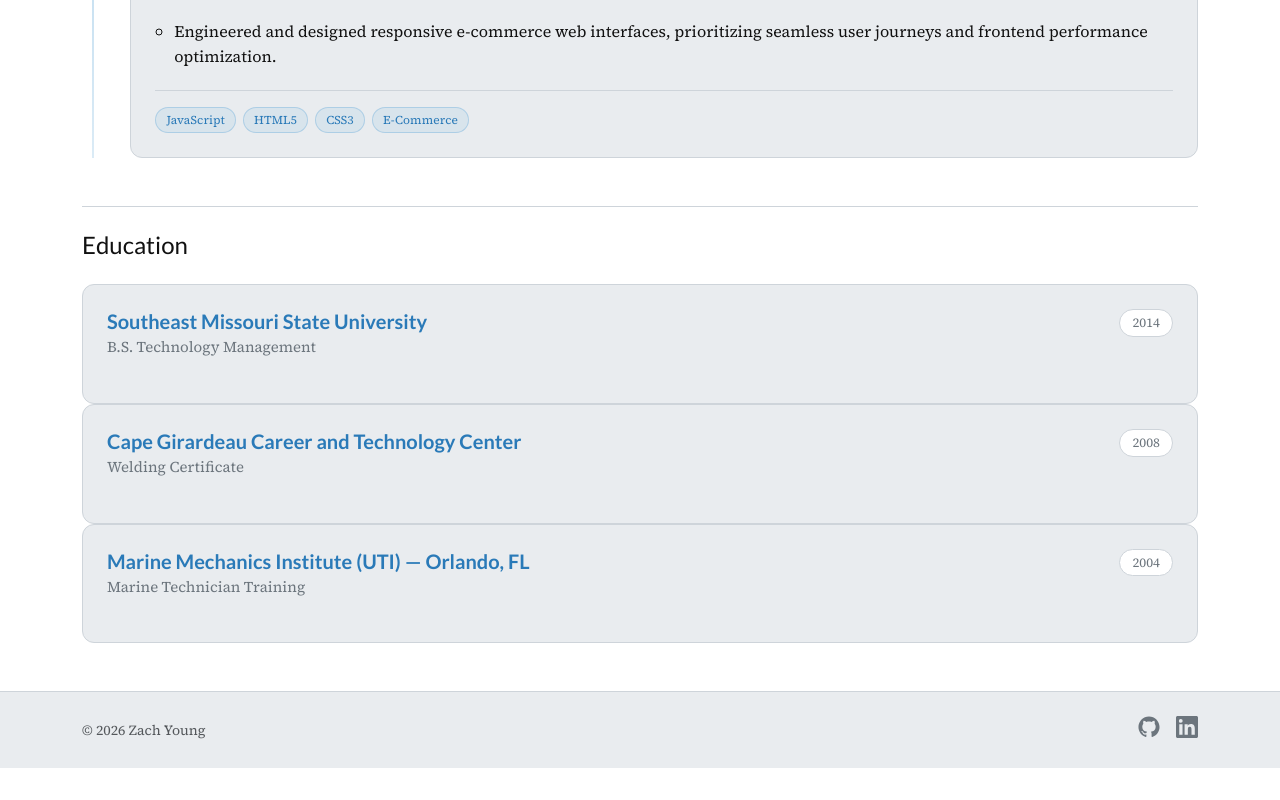
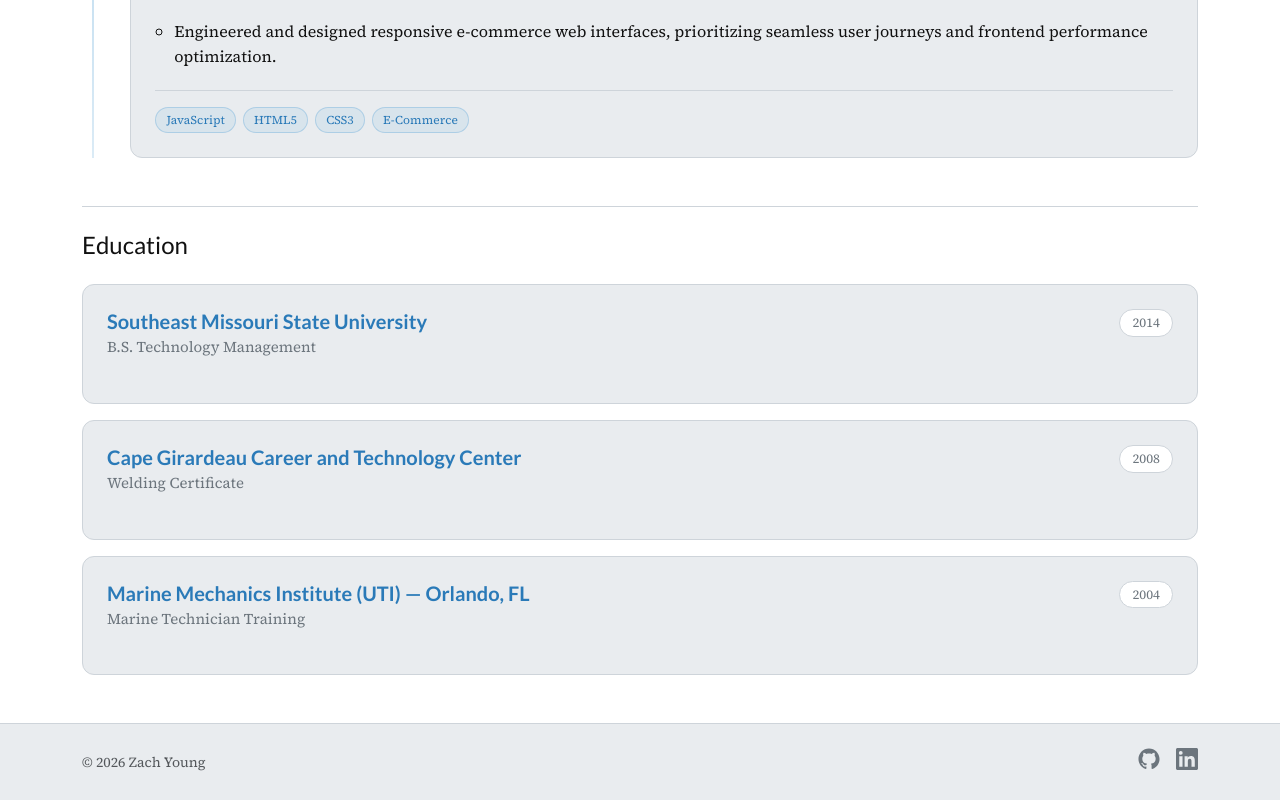
Before and after one commit to zach-young-4130/portfolio-frontend, an Angular app: page /experience in a window 1280 px wide. Shown: the part 1776-2576 px from the top of the page. Before the commit the page ends 2544 px from the top, so only its background shows below. Built offline with nearby package versions, Linux system fonts and the light colour scheme; no server answers.

Commit message:
Update education section

```diff
--- a/src/app/features/experience/experience.scss
+++ b/src/app/features/experience/experience.scss
@@ -139,6 +139,10 @@
 
 .education-section {
   border-top: 1px solid var(--border);
+
+  .timeline-card:not(:last-child) {
+    margin-bottom: 1rem;
+  }
 }
 
 // ── Tech chips ────────────────────────────────────────────────────────────
```
